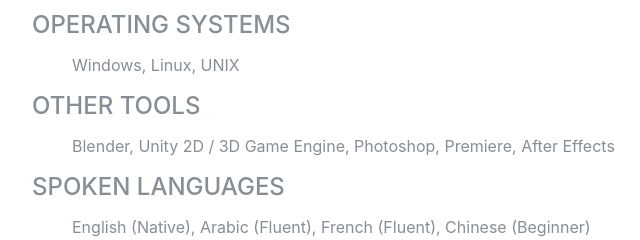
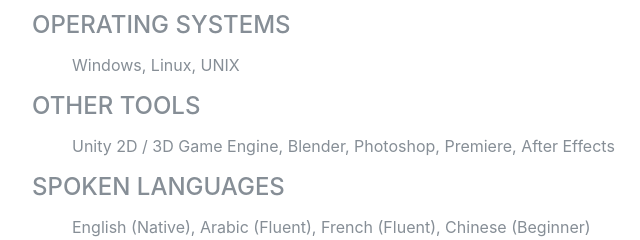
Before and after one commit to nesmabelkhodja/website, a website with bundled scripts: page index.html in a window 1280 px wide. Shown: the part 4208-4448 px from the top of the page, 296-936 px from the left. Built offline with nearby package versions, Linux system fonts and the light colour scheme; a web font is replaced by a local one.

Commit message:
updated language

```diff
--- a/index.html
+++ b/index.html
@@ -90,8 +90,7 @@
             <span class="text-primary">September 2019 - Present</span>
           </div>
             <p>•  Created client websites using <b>HTML, CSS, JavaScript,</b> and <b>Bootstrap</b></p>
-<p>• Leveraged <b>Drupal</b> and <b>Joomla</b> Content Management Systems (<b>CMS</b>)
-</p>
+            <p>• Leveraged <b>Drupal</b> and <b>Joomla</b> Content Management Systems (<b>CMS</b>)</p>
           </div>
         </div>
         <div class="resume-item d-flex flex-column flex-md-row justify-content-between mb-5">
@@ -211,7 +210,7 @@
         <div class="subheading mb-3">Other Tools</div>
         <ul class="fa-ul mb-0">
           <li class="list-inline-item">
-            Blender, Unity 2D / 3D Game Engine, Photoshop, Premiere, After Effects</i>
+            Unity 2D / 3D Game Engine, Blender, Photoshop, Premiere, After Effects</i>
           </li>
         </ul>
 
```
